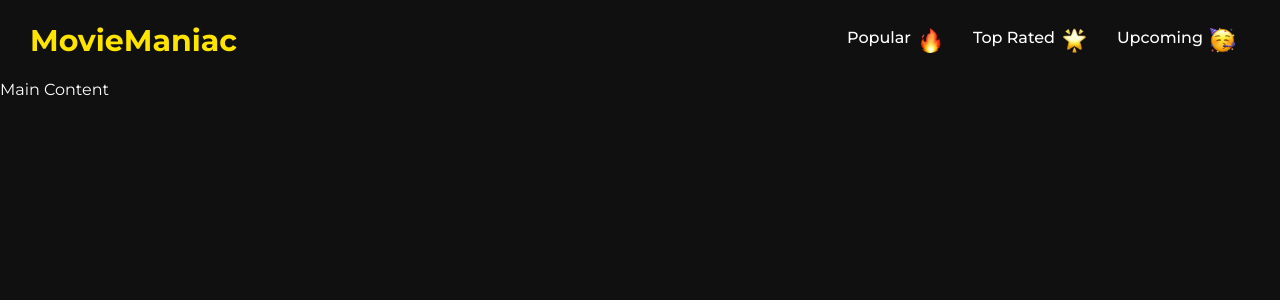
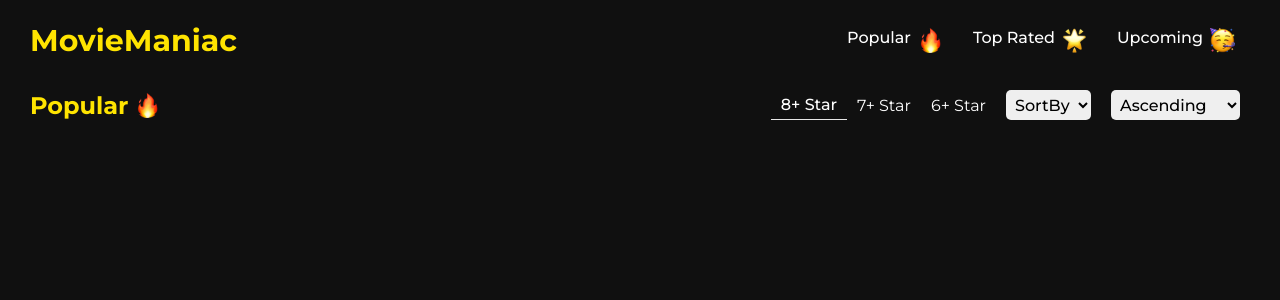
Before and after one commit to Keisean5/moviemaniac, a React (Vite) app: page / in a window 1280 px wide. Shown: the top 300 px of the page. Built offline with nearby package versions, Linux system fonts and the light colour scheme.

Commit message:
Created Added and Styled MovieList Component

```diff
--- a/src/App.jsx
+++ b/src/App.jsx
@@ -2,13 +2,14 @@
 
 import "./App.css";
 import Navbar from "./components/Navbar/Navbar";
+import MovieList from "./components/MovieList/MovieList";
 
 const App = () => {
   return (
     <div className="app">
       <Navbar />
 
-      <main>Main Content</main>
+      <MovieList />
     </div>
   );
 };
--- /dev/null
+++ b/src/components/MovieList/MovieList.css
@@ -0,0 +1,37 @@
+.movie_list_header {
+  padding: 10px 30px;
+  justify-content: space-between;
+  margin-bottom: 5px;
+}
+
+.movie_list_heading {
+  font-style: 26px;
+  color: #ffe400;
+}
+
+.movie_filter {
+  list-style: none;
+  font-style: 16px;
+}
+
+.movie_filter_item {
+  padding: 5px 10px;
+  cursor: pointer;
+}
+
+.movie_filter_item.active {
+  border-bottom: 1px solid #e6e6e6;
+  font-weight: 500;
+}
+
+.movie_sorting {
+  border: none;
+  outline: none;
+  border-radius: 5px;
+  font-size: 16px;
+  font-weight: 500;
+  font-family: inherit;
+  height: 30px;
+  padding: 0 5px;
+  margin: 0 10px;
+}
--- /dev/null
+++ b/src/components/MovieList/MovieList.jsx
@@ -0,0 +1,38 @@
+import React from "react";
+
+import "./MovieList.css";
+import Fire from "../../assets/fire.png";
+
+const MovieList = () => {
+  return (
+    <section className="movie_list">
+      <header className="align_center movie_list_header">
+        <h2 className="align_center movie_list_heading">
+          Popular <img src={Fire} alt="fire emoji" className="navbar_emoji" />
+        </h2>
+
+        <div className="align_center movie_list_fs">
+          <ul className="align_center movie_filter">
+            <li className="movie_filter_item active">8+ Star</li>
+            <li className="movie_filter_item">7+ Star</li>
+            <li className="movie_filter_item">6+ Star</li>
+          </ul>
+
+          <select name="" id="" className="movie_sorting">
+            <option value="">SortBy</option>
+            <option value="">Date</option>
+            <option value="">Rating</option>
+          </select>
+          <select name="" id="" className="movie_sorting">
+            <option value="">Ascending</option>
+            <option value="">Descending</option>
+          </select>
+        </div>
+      </header>
+
+      <div className="movie_cards"></div>
+    </section>
+  );
+};
+
+export default MovieList;
--- a/src/index.css
+++ b/src/index.css
@@ -14,3 +14,8 @@
   color: #fff;
   font-family: "Montserrat", sans-serif;
 }
+
+.align_center {
+  display: flex;
+  align-items: center;
+}
```
